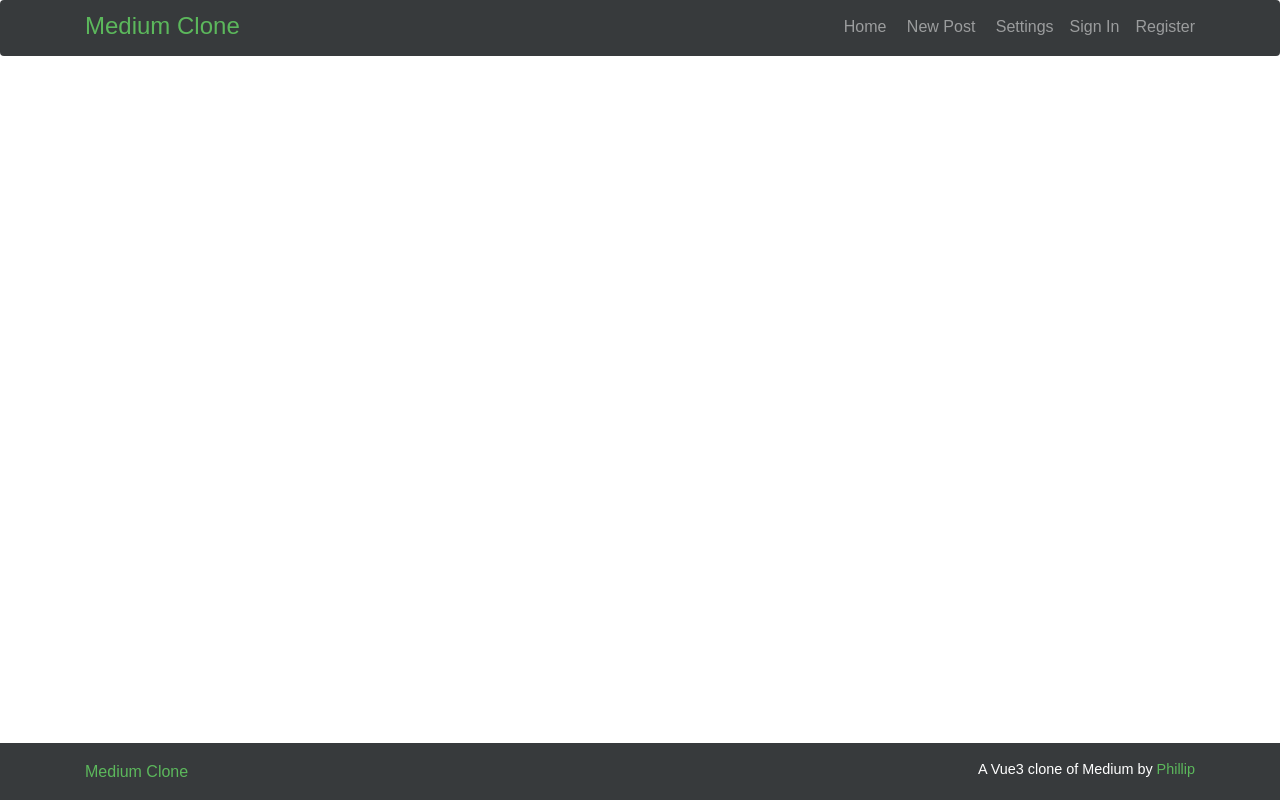
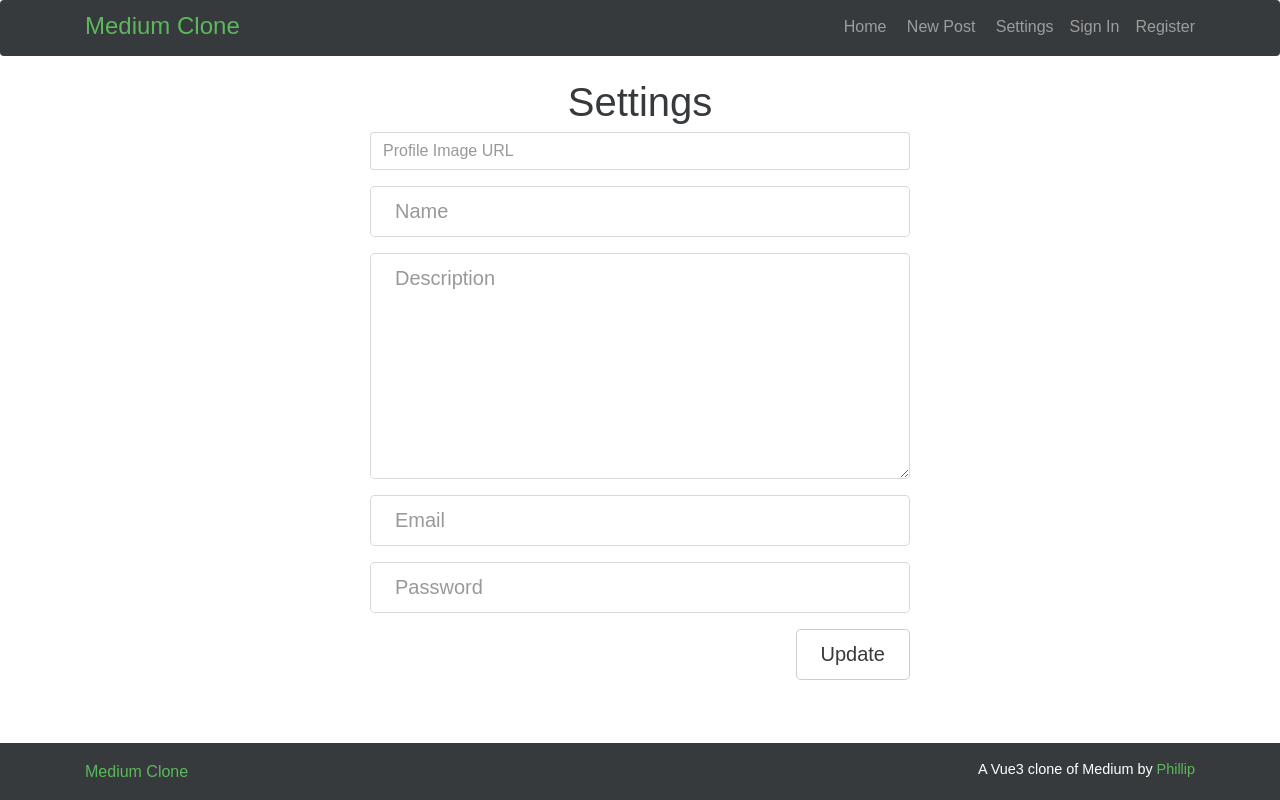
Before and after one commit to PhillipMwaniki/Medium-Clone, a Vue app: page /settings in a window 1280 px wide. Built offline with nearby package versions, Linux system fonts and the light colour scheme.

Commit message:
added settings view

```diff
--- a/src/components/Navbar.vue
+++ b/src/components/Navbar.vue
@@ -4,7 +4,9 @@
       <a class="navbar-brand" href="index.html">Medium Clone</a>
       <ul class="nav navbar-nav pull-xs-right">
         <li class="nav-item">
-          <router-link class="nav-link" :to="{name : 'Home'}">Home</router-link>
+          <router-link class="nav-link" :to="{ name: 'Home' }"
+            >Home</router-link
+          >
         </li>
         <li class="nav-item">
           <a class="nav-link" href="">
@@ -12,15 +14,19 @@
           </a>
         </li>
         <li class="nav-item">
-          <a class="nav-link" href="">
+          <router-link class="nav-link" :to="{ name: 'Settings' }">
             <i class="ion-gear-a"></i>&nbsp;Settings
-          </a>
+          </router-link>
         </li>
         <li class="nav-item">
-          <router-link class="nav-link" :to="{name : 'Login'}">Sign In</router-link>
+          <router-link class="nav-link" :to="{ name: 'Login' }"
+            >Sign In</router-link
+          >
         </li>
         <li class="nav-item">
-          <router-link class="nav-link" :to="{name : 'Register'}">Register</router-link>
+          <router-link class="nav-link" :to="{ name: 'Register' }"
+            >Register</router-link
+          >
         </li>
       </ul>
     </div>
--- a/src/router/index.js
+++ b/src/router/index.js
@@ -2,6 +2,7 @@
 import Home from '../views/Home.vue';
 import Login from '../views/Login.vue';
 import Register from '../views/Register.vue';
+import Settings from '../views/Settings';
 
 const routes = [
 	{
@@ -19,6 +20,11 @@
 		name: 'Register',
 		component: Register,
 	},
+	{
+		path: '/settings',
+		name: 'Settings',
+		component: Settings,
+	},
 ];
 
 const router = createRouter({
--- /dev/null
+++ b/src/views/Settings.vue
@@ -0,0 +1,36 @@
+<template>
+  <div class="settings-page">
+    <div class="container page">
+      <div class="row">
+
+        <div class="col-md-6 offset-md-3 col-xs-12">
+          <h1 class="text-xs-center">Settings</h1>
+
+          <form>
+            <fieldset>
+                <fieldset class="form-group">
+                  <input class="form-control" type="text" placeholder="Profile Image URL">
+                </fieldset>
+                <fieldset class="form-group">
+                  <input class="form-control form-control-lg" type="text" placeholder="Name">
+                </fieldset>
+                <fieldset class="form-group">
+                  <textarea class="form-control form-control-lg" rows="8" placeholder="Description"></textarea>
+                </fieldset>
+                <fieldset class="form-group">
+                  <input class="form-control form-control-lg" type="text" placeholder="Email">
+                </fieldset>
+                <fieldset class="form-group">
+                  <input class="form-control form-control-lg" type="password" placeholder="Password">
+                </fieldset>
+                <button class="btn btn-lg btn-secondary pull-xs-right">
+                  Update
+                </button>
+            </fieldset>
+          </form>
+        </div>
+
+      </div>
+    </div>
+  </div>
+</template>
```
